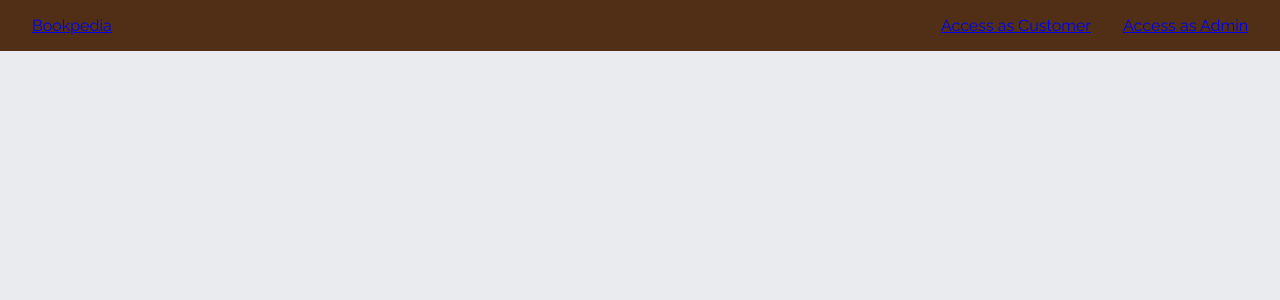
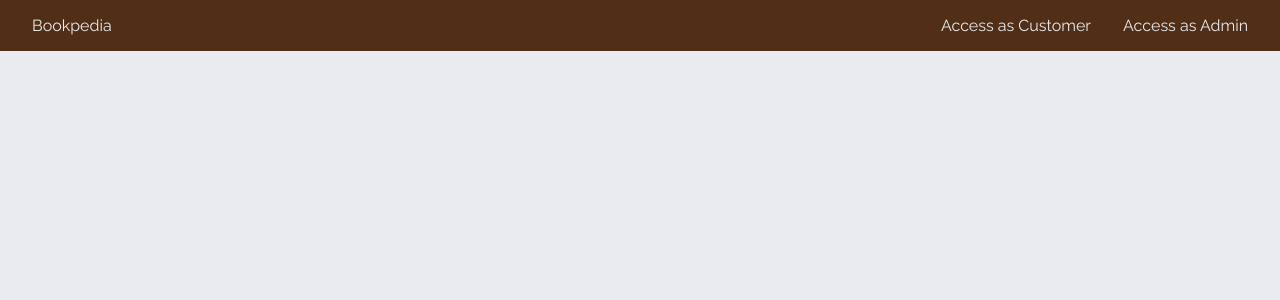
Before and after one commit to stvyang/react-sample, a React (Create React App) app: page / in a window 1280 px wide. Shown: the top 300 px of the page. Built offline with nearby package versions, Linux system fonts and the light colour scheme.

Commit message:
Change link element css to "a-primary" class

```diff
--- a/src/components/Navigation.jsx
+++ b/src/components/Navigation.jsx
@@ -5,9 +5,21 @@ const Navigation = () => (
   <div id="navigation">
     <nav>
       <ul>
-        <li><Link to="/customer">Bookpedia</Link></li>
-        <li><Link to="/admin">Access as Admin</Link></li>
-        <li><Link to="/customer">Access as Customer</Link></li>
+        <li>
+          <Link className="a-primary" to="/customer">
+            Bookpedia
+          </Link>
+        </li>
+        <li>
+          <Link className="a-primary" to="/admin">
+            Access as Admin
+          </Link>
+        </li>
+        <li>
+          <Link className="a-primary" to="/customer">
+            Access as Customer
+          </Link>
+        </li>
       </ul>
     </nav>
   </div>
```
